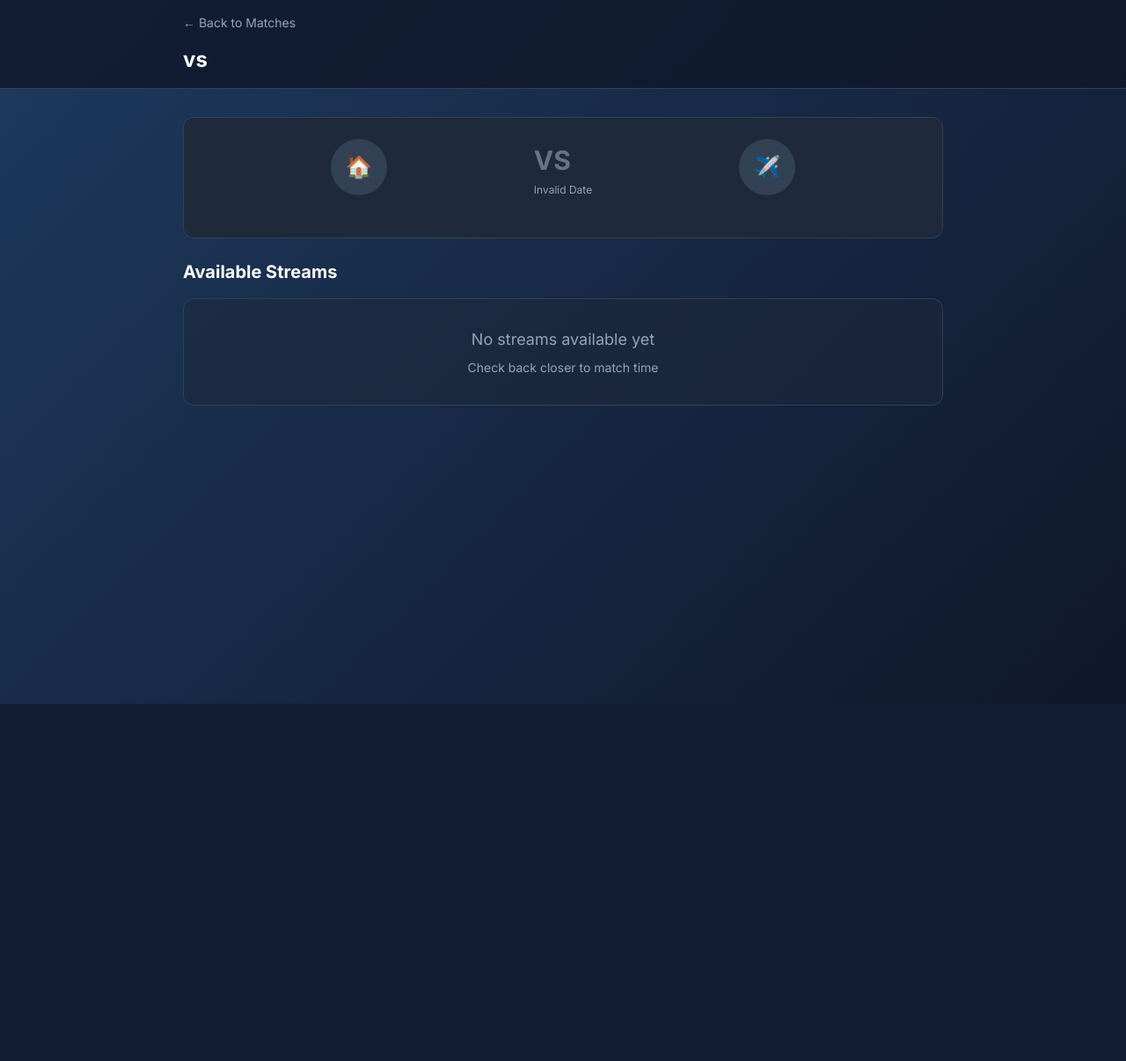
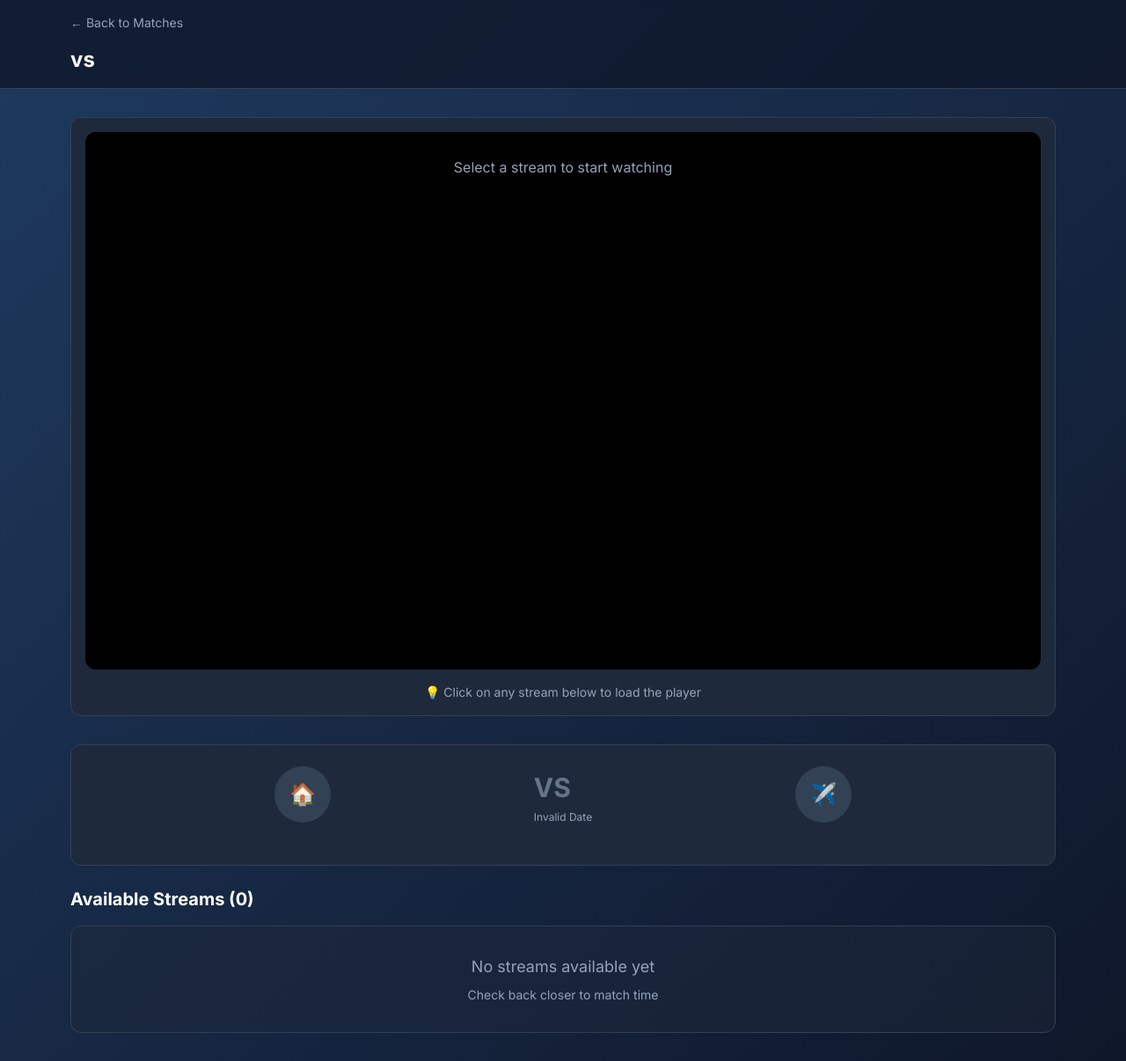
Before and after one commit to tiarh/football-stream, a Node server app: template views/match.ejs in a window 1280 px wide. Shown: the whole page at 88% size. Before the commit the page ends 800 px from the top, so only its background shows below. Run offline with Node 20, Linux system fonts and the light colour scheme; the template is opened without the code that fills it, so the values that code supplies are empty; some libraries are stand-ins or nearby versions.

Commit message:
🎬 Add embedded video player with HLS support

```diff
--- a/views/match.ejs
+++ b/views/match.ejs
@@ -5,6 +5,7 @@
   <meta name="viewport" content="width=device-width, initial-scale=1.0">
   <title><%= match.home_team %> vs <%= match.away_team %> - Football Stream</title>
   <script src="https://cdn.tailwindcss.com"></script>
+  <link href="https://vjs.zencdn.net/8.10.0/video-js.css" rel="stylesheet" />
   <link href="https://fonts.googleapis.com/css2?family=Inter:wght@400;500;600;700;800&display=swap" rel="stylesheet">
   <style>
     body { font-family: 'Inter', sans-serif; }
@@ -14,12 +15,15 @@
       0%, 100% { opacity: 1; }
       50% { opacity: 0.5; }
     }
+    .video-container { position: relative; padding-bottom: 56.25%; height: 0; overflow: hidden; background: #000; border-radius: 12px; }
+    .video-container iframe, .video-container video { position: absolute; top: 0; left: 0; width: 100%; height: 100%; }
+    .stream-card.active { border-color: #22c55e; background: rgba(34,197,94,0.1); }
   </style>
 </head>
 <body class="gradient-bg min-h-screen text-white">
   <!-- Header -->
-  <header class="bg-slate-900/80 backdrop-blur-sm border-b border-slate-700">
-    <div class="max-w-4xl mx-auto px-4 py-4">
+  <header class="bg-slate-900/80 backdrop-blur-sm border-b border-slate-700 sticky top-0 z-50">
+    <div class="max-w-6xl mx-auto px-4 py-4">
       <a href="/" class="text-slate-400 hover:text-white text-sm flex items-center gap-2 mb-3">
         ← Back to Matches
       </a>
@@ -35,8 +39,28 @@
     </div>
   </header>
 
-  <!-- Match Info -->
-  <main class="max-w-4xl mx-auto px-4 py-8">
+  <!-- Main Content -->
+  <main class="max-w-6xl mx-auto px-4 py-8">
+    <!-- Video Player Section -->
+    <div class="mb-8">
+      <div class="bg-slate-800 rounded-xl p-4 border border-slate-700">
+        <div id="player-container" class="video-container">
+          <div class="flex items-center justify-center h-full text-slate-400">
+            <div class="text-center">
+              <svg class="w-16 h-16 mx-auto mb-4 opacity-50" fill="currentColor" viewBox="0 0 20 20">
+                <path d="M2 6a2 2 0 012-2h6a2 2 0 012 2v8a2 2 0 01-2 2H4a2 2 0 01-2-2V6zM14.553 7.106A1 1 0 0014 8v4a1 1 0 00.553.894l2 1A1 1 0 0018 13V7a1 1 0 00-1.447-.894l-2 1z"/>
+              </svg>
+              <p>Select a stream to start watching</p>
+            </div>
+          </div>
+        </div>
+        <div class="mt-4 text-center">
+          <p class="text-sm text-slate-400">💡 Click on any stream below to load the player</p>
+        </div>
+      </div>
+    </div>
+
+    <!-- Match Info -->
     <div class="bg-slate-800 rounded-xl p-6 mb-6 border border-slate-700">
       <div class="flex items-center justify-between mb-4">
         <div class="text-center flex-1">
@@ -59,9 +83,9 @@
       <% } %>
     </div>
 
-    <!-- Streams -->
+    <!-- Streams List -->
     <section>
-      <h2 class="text-xl font-bold mb-4">Available Streams</h2>
+      <h2 class="text-xl font-bold mb-4">Available Streams (<%= streams.length %>)</h2>
 
       <% if (streams.length === 0) { %>
         <div class="bg-slate-800/50 rounded-xl p-8 text-center text-slate-400 border border-slate-700">
@@ -69,9 +93,10 @@
           <p class="text-sm">Check back closer to match time</p>
         </div>
       <% } else { %>
-        <div class="space-y-3">
-          <% streams.forEach(function(stream) { %>
-            <div class="bg-slate-800 rounded-xl p-4 border border-slate-700 hover:border-green-500 transition-colors">
+        <div class="grid md:grid-cols-2 gap-4">
+          <% streams.forEach(function(stream, index) { %>
+            <div class="stream-card bg-slate-800 rounded-xl p-4 border border-slate-700 hover:border-green-500 transition-all cursor-pointer"
+                 onclick="loadStream('<%= stream.stream_url %>', '<%= stream.type || 'embed' %>', this)">
               <div class="flex items-center justify-between mb-3">
                 <div class="flex items-center gap-3">
                   <span class="bg-green-500/20 text-green-400 px-2 py-1 rounded text-xs font-medium"><%= stream.quality %></span>
@@ -83,18 +108,32 @@
                   <span class="text-red-400">👎 <%= stream.votes_negative %></span>
                 </div>
               </div>
-              <a href="<%= stream.stream_url %>" target="_blank" rel="noopener" class="block w-full bg-green-500 hover:bg-green-600 text-white text-center py-3 rounded-lg font-medium transition-colors">
-                Watch Stream →
-              </a>
+
+              <% if (stream.type === 'hls' || stream.stream_url.includes('.m3u8')) { %>
+                <div class="flex items-center gap-2 text-xs text-blue-400 mb-2">
+                  <svg class="w-4 h-4" fill="currentColor" viewBox="0 0 20 20">
+                    <path d="M2 6a2 2 0 012-2h6a2 2 0 012 2v8a2 2 0 01-2 2H4a2 2 0 01-2-2V6zM14.553 7.106A1 1 0 0014 8v4a1 1 0 00.553.894l2 1A1 1 0 0018 13V7a1 1 0 00-1.447-.894l-2 1z"/>
+                  </svg>
+                  <span>HLS Stream - Click to play</span>
+                </div>
+              <% } else { %>
+                <div class="flex items-center gap-2 text-xs text-purple-400 mb-2">
+                  <svg class="w-4 h-4" fill="currentColor" viewBox="0 0 20 20">
+                    <path d="M10 18a8 8 0 100-16 8 8 0 000 16zM9.555 7.168A1 1 0 008 8v4a1 1 0 001.555.832l3-2a1 1 0 000-1.664l-3-2z"/>
+                  </svg>
+                  <span>Embedded Player</span>
+                </div>
+              <% } %>
+
               <div class="flex gap-2 mt-3">
-                <button onclick="vote(<%= stream.id %>, 'positive')" class="flex-1 bg-slate-700 hover:bg-green-500/20 text-slate-300 hover:text-green-400 py-2 rounded-lg text-sm transition-colors">
+                <button onclick="event.stopPropagation(); vote(<%= stream.id %>, 'positive')" class="flex-1 bg-slate-700 hover:bg-green-500/20 text-slate-300 hover:text-green-400 py-2 rounded-lg text-sm transition-colors">
                   👍 Working
                 </button>
-                <button onclick="vote(<%= stream.id %>, 'negative')" class="flex-1 bg-slate-700 hover:bg-red-500/20 text-slate-300 hover:text-red-400 py-2 rounded-lg text-sm transition-colors">
+                <button onclick="event.stopPropagation(); vote(<%= stream.id %>, 'negative')" class="flex-1 bg-slate-700 hover:bg-red-500/20 text-slate-300 hover:text-red-400 py-2 rounded-lg text-sm transition-colors">
                   👎 Not Working
                 </button>
-                <button onclick="report(<%= stream.id %>)" class="px-4 bg-slate-700 hover:bg-red-500/20 text-slate-300 hover:text-red-400 py-2 rounded-lg text-sm transition-colors">
-                  ⚠️ Report
+                <button onclick="event.stopPropagation(); report(<%= stream.id %>)" class="px-4 bg-slate-700 hover:bg-red-500/20 text-slate-300 hover:text-red-400 py-2 rounded-lg text-sm transition-colors">
+                  ⚠️
                 </button>
               </div>
             </div>
@@ -104,7 +143,33 @@
     </section>
   </main>
 
+  <script src="https://vjs.zencdn.net/8.10.0/video.min.js"></script>
   <script>
+    let player = null;
+
+    function loadStream(url, type, element) {
+      // Remove active class from all cards
+      document.querySelectorAll('.stream-card').forEach(el => el.classList.remove('active'));
+      element.classList.add('active');
+
+      const container = document.getElementById('player-container');
+
+      if (type === 'hls' || url.includes('.m3u8')) {
+        // HLS stream with Video.js
+        container.innerHTML = '<video id="video-player" class="video-js vjs-default-skin vjs-big-play-centered" controls preload="auto" width="100%" height="100%"></video>';
+        player = videojs('video-player', {
+          sources: [{ src: url, type: 'application/x-mpegURL' }]
+        });
+        player.play();
+      } else {
+        // YouTube/embed
+        container.innerHTML = '<iframe src="' + url + '" frameborder="0" allowfullscreen allow="autoplay; encrypted-media"></iframe>';
+      }
+
+      // Scroll to player
+      container.scrollIntoView({ behavior: 'smooth', block: 'center' });
+    }
+
     async function vote(streamId, type) {
       try {
         const res = await fetch('/api/vote', {
```
Also changed, not shown: package.json (+11 -4 lines), scripts/add-iptv-streams.js (added, +76 -0 lines), 1 other file.
